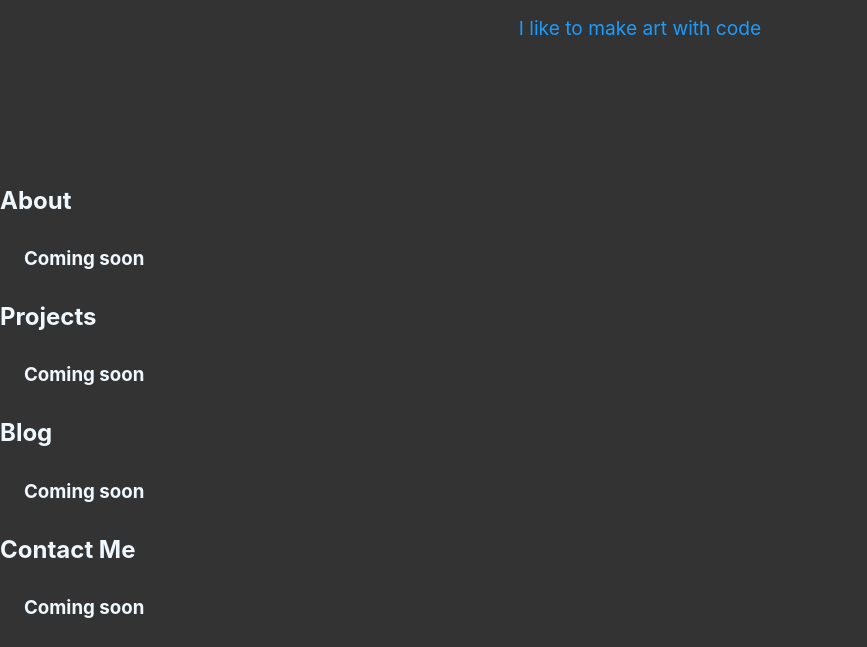
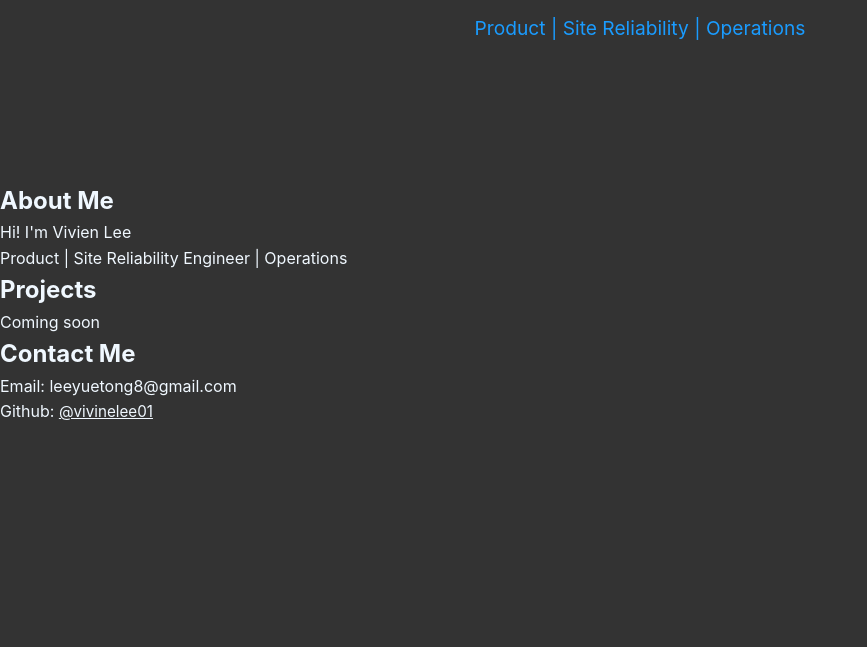
Before and after one commit to vivienlee01/vivienlee01.github.io, a plain HTML site: page index.html in a window 1280 px wide. Shown: the part 244-891 px from the top of the page, without its empty margins (0-867 px from the left). After the commit the page ends 800 px from the top, so only its background shows below. Drawn offline with Linux system fonts and the light colour scheme.

Commit message:
added some more sections

```diff
--- a/index.html
+++ b/index.html
@@ -18,35 +18,33 @@
 
     <section id="hero">
         <h1>Vivien Lee</h1>
-        <p>I like to make art with code</p>
+        <p> Product | Site Reliability | Operations </p>
     </section>
 
     <section id="about">
-        <h2>About</h2>
-        <div class="project-card">
-            <h3>Coming soon</h3>
-        </div>
+        <h2>About Me</h2>
+        <p> Hi! I'm Vivien Lee</p>
+        <p> Product | Site Reliability Engineer | Operations </p>
     </section>
 
     <section id="projects">
         <h2>Projects</h2>
-        <div class="project-card">
-            <h3>Coming soon</h3>
+        <p>Coming soon</p>
+        <!-- <div class="project-grid">
+            <div class="project-card">
+                <h3>A little game</h3>
+                <p>smth smt</p>
+            <div class="tech-stack">
+                <span>Python</span>
+            </div>
+        </div> -->
         </div>
     </section>
 
-    <section id="blog">
-        <h2>Blog</h2>
-        <div class="project-card">
-            <h3>Coming soon</h3>
-        </div>
-    </section>
-
-    <section id="cotnact">
+    <section id="contact">
         <h2>Contact Me</h2>
-        <div class="project-card">
-            <h3>Coming soon</h3>
-        </div>
+        <p>Email: leeyuetong8@gmail.com</p>
+        <p>Github: <a href="https://github.com/vivienlee01" target="_blank">@vivinelee01</a></p>
     </section>
 
 </body>
```
